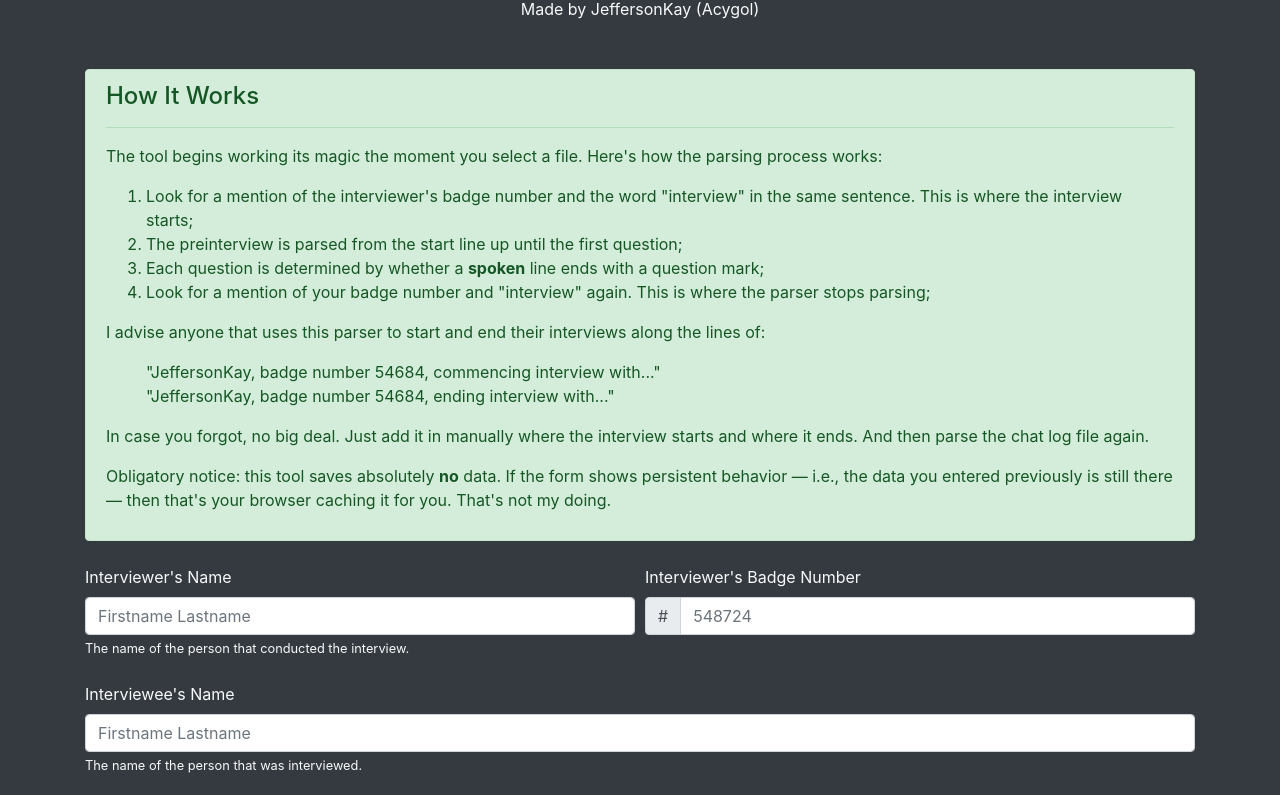
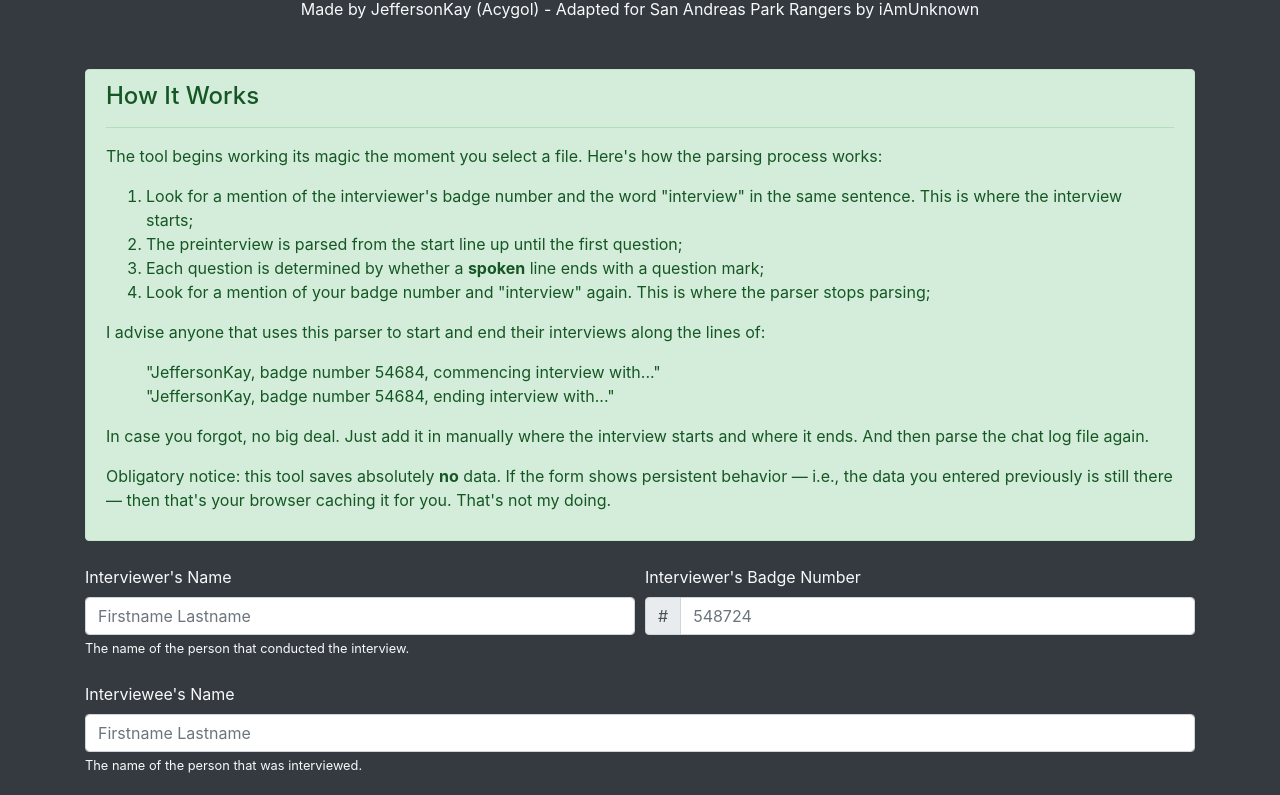
Before and after one commit to TheUnknown54/gtaw-SAPR-interview-parser, a plain HTML site: page index.html in a window 1280 px wide. Shown: the part 107-902 px from the top of the page. Drawn offline with nearby package versions, Linux system fonts and the light colour scheme.

Commit message:
Commit #2

```diff
--- a/index.html
+++ b/index.html
@@ -9,7 +9,7 @@
         <main class="flex-shrink-0">
             <div class="container my-5 text-center">
                 <h1>GENERATE INTERVIEW TOPICS</h1>
-                <p>Made by JeffersonKay (Acygol)</p>
+                <p>Made by JeffersonKay (Acygol) - Adapted for San Andreas Park Rangers by iAmUnknown</p>
             </div>
 
             <div class="container">
```
